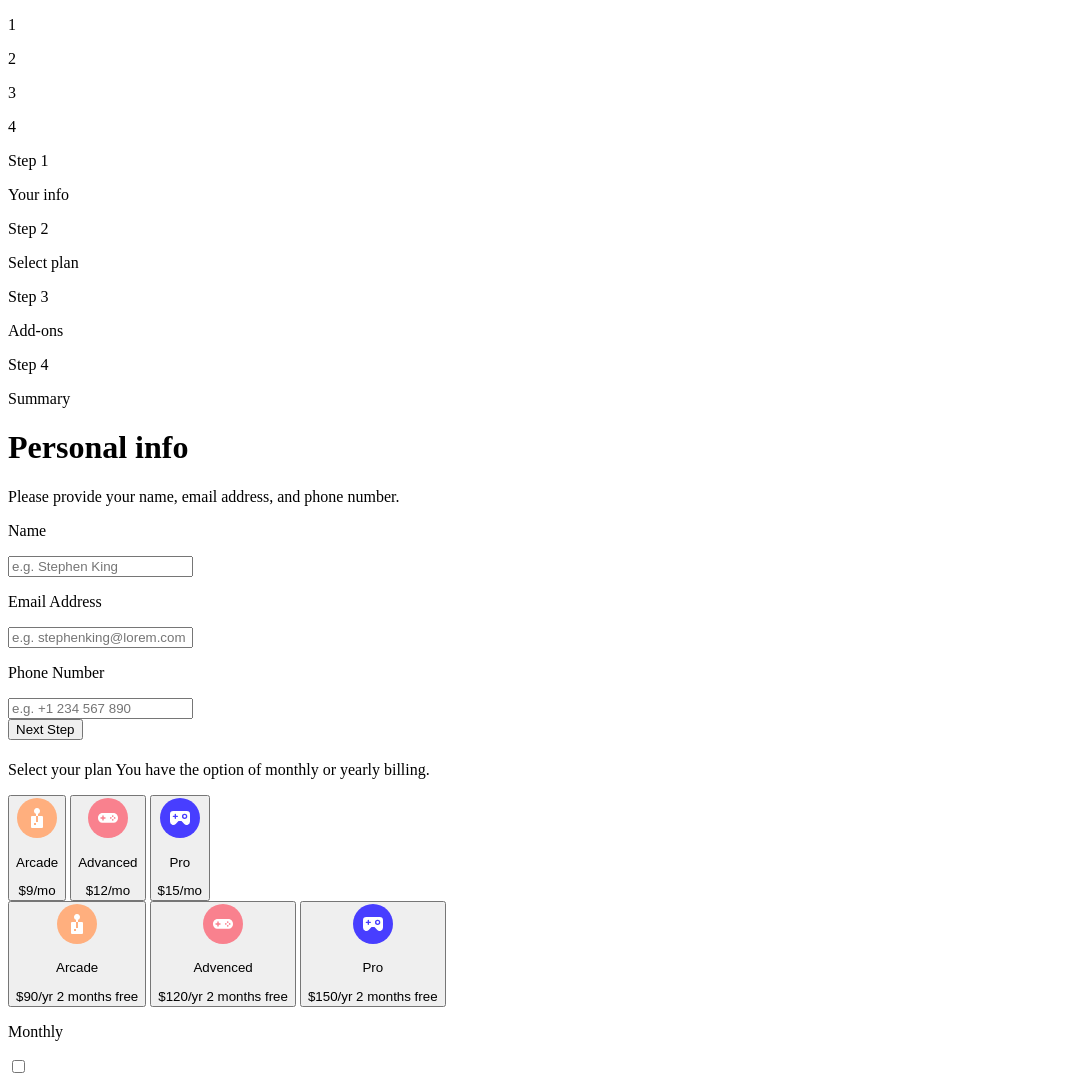
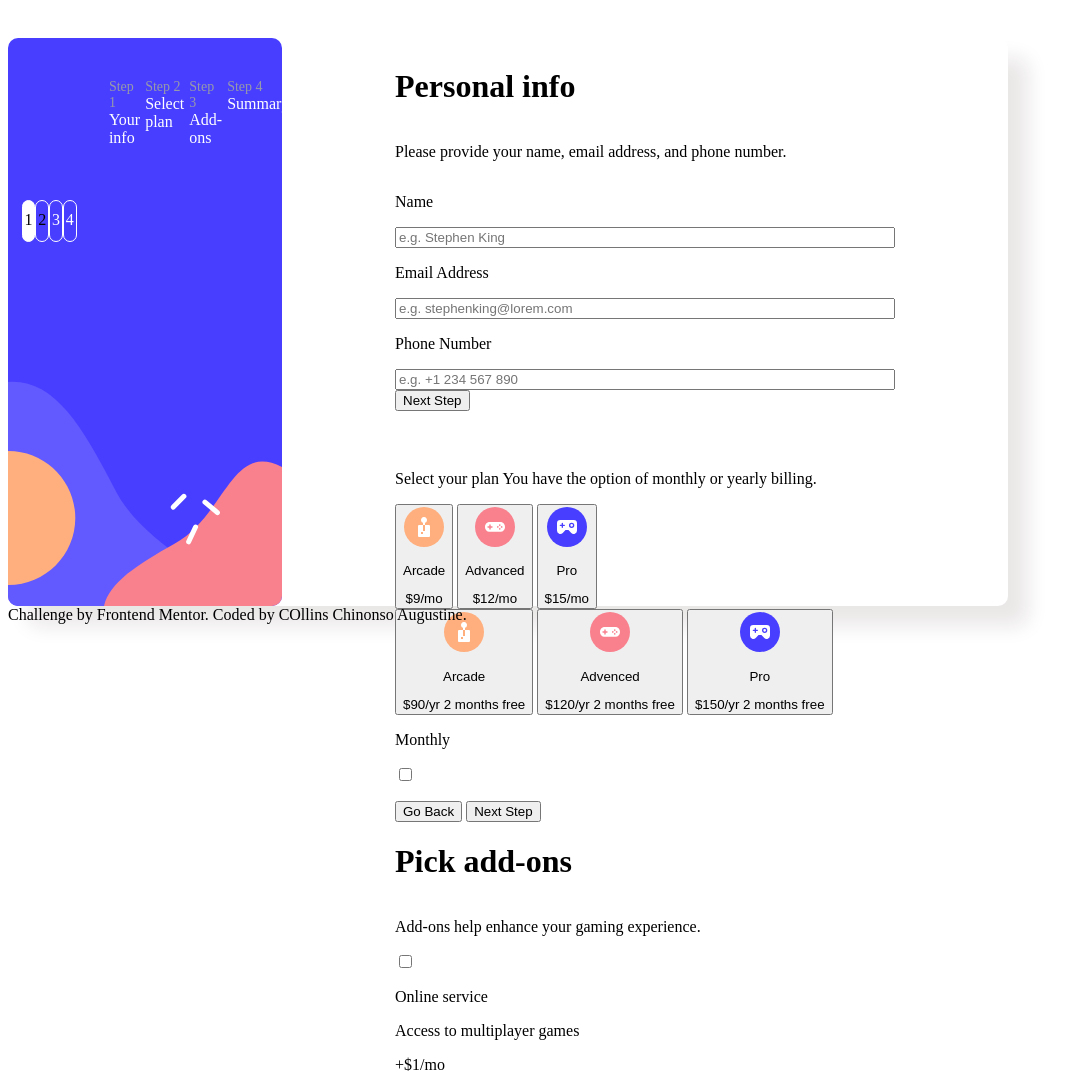
Before and after one commit to CollinsC1O/MultiStepForm, a plain HTML site: page index.html in a window 1280 px wide. Shown: the top 1079 px of the page, without its empty margins (0-1082 px from the left). Drawn offline with Linux system fonts and the light colour scheme.

Commit message:
feat: styling

```diff
--- a/index.html
+++ b/index.html
@@ -4,6 +4,7 @@
     <meta charset="UTF-8">
     <meta name="viewport" content="width=device-width, initial-scale=1.0">
     <title>Document</title>
+    <link rel="stylesheet" href="style.css">
 </head>
 <body>
     <div class="form">
--- a/style.css
+++ b/style.css
@@ -0,0 +1,148 @@
+body {
+    font-family: ;
+}
+
+button {
+    font-family: ;
+}
+
+.container {
+    display: flex;
+    background-color: rgb(255, 255, 255);
+    margin-top: 3%;
+    margin-left: auto;
+    margin-right: auto;
+    border-radius: 10px;
+    box-shadow: 20px 20px 20px rgba(47, 18, 18, 0.101);
+    width: 1000px;
+    height: 568px;
+}
+
+.display_steps{
+    display: flex;
+    justify-content: center;
+    width: 274px;
+    height: 568px;
+    background-color: rgba(30, 16, 186, 0);
+    background-image: url(./assets/images/bg-sidebar-desktop.svg);
+}
+
+.circles{
+    position: relative;
+    background-color: rgba(220, 20, 60, 0);
+    width: 20%;
+    color: white;
+    font-weight: 500;
+    height: 50%;
+    margin-top: 15%;
+    display: flex;
+    font-display: column;
+    justify-content: space-between;
+    align-items: center;
+}
+
+.circles p{
+    margin-top: 10px;
+}
+
+.circle1{
+    width: 40px;
+    height: 40px;
+    border-radius: 20px;
+    background-color: rgb(255, 255, 255);
+    border: 1px solid white;
+    display: flex;
+    justify-content: center;
+    color: black;
+}
+.circle2{
+    width: 40px;
+    height: 40px;
+    border-radius: 20px;
+    background-color: rgb(0,0,0,0);
+    border: 1px solid white;
+    display: flex;
+    justify-content: center;
+    color: black;
+}
+.circle3{
+    width: 40px;
+    height: 40px;
+    border-radius: 20px;
+    background-color: rgb(0,0,0,0);
+    border: 1px solid white;
+    display: flex;
+    justify-content: center;
+}
+.circle4{
+    width: 40px;
+    height: 40px;
+    border-radius: 20px;
+    background-color: rgb(0,0,0,0);
+    border: 1px solid white;
+    display: flex;
+    justify-content: center;
+}
+
+.steps{
+    position: relative;
+    background-color: rgba(255, 255, 0, 0);
+    display: flex;
+    font-display: column;
+    justify-content: space-between;
+    width: 60%;
+    height: 50%;
+    margin-top: 15%;
+    margin-left: 10%;
+}
+.step1{
+    position: inherit;
+    padding-left: 5px;
+    background-color: rgba(156, 55, 55, 0);
+}
+.steps p{
+    margin-bottom: 0px;
+    margin-top: 0px;
+    font-size: 14px;
+    color: hsl(231, 11%, 63%);
+}
+.steps span{
+    color: white;
+}
+
+.step_container{
+    background-color: rgba(210, 96, 14, 0);
+    width: 50%;
+    height: 550px;
+    margin-top: auto;
+    margin-left: auto;
+    margin-right: auto;
+    margin-bottom: auto;
+
+}
+
+#stepInfo{
+    display: flex;flex-direction: column;
+}
+#stepPlan{
+    display: flex;flex-direction: column;
+}
+#stepAddOn{
+    display: flex;flex-direction: column;
+}
+#stepSummary{
+    display: flex;flex-direction: column;
+}
+
+
+
+.container{
+    margin-left: 0px;
+}
+.{}
+.{}
+
+.{}
+.{}
+.{}
+.{}
```
